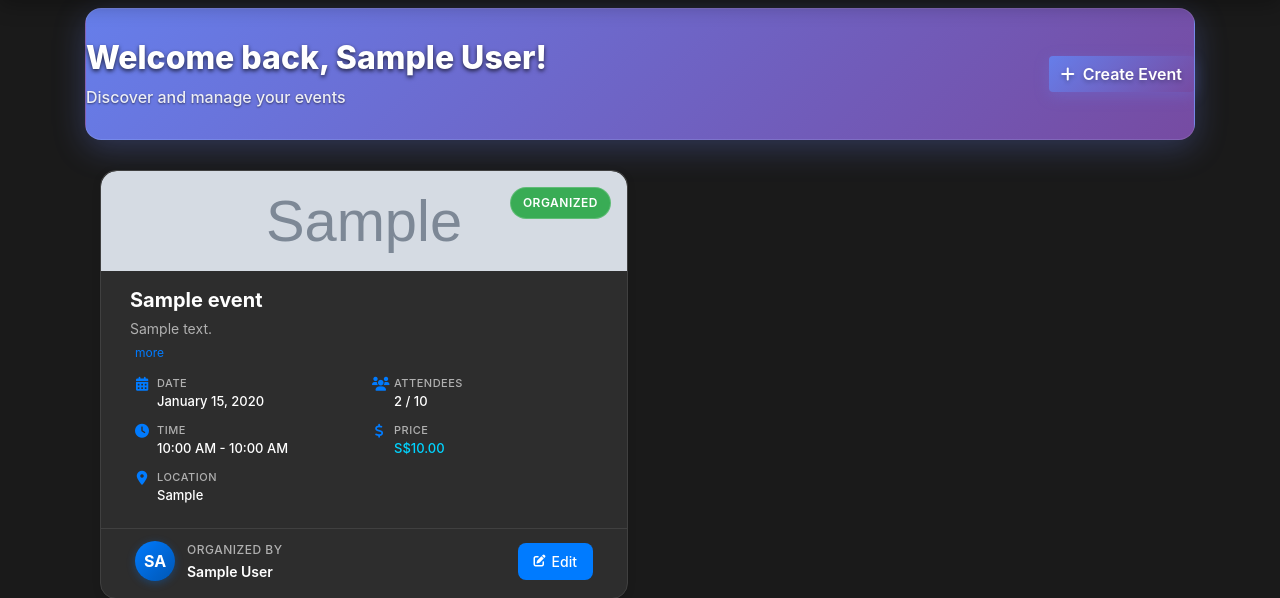
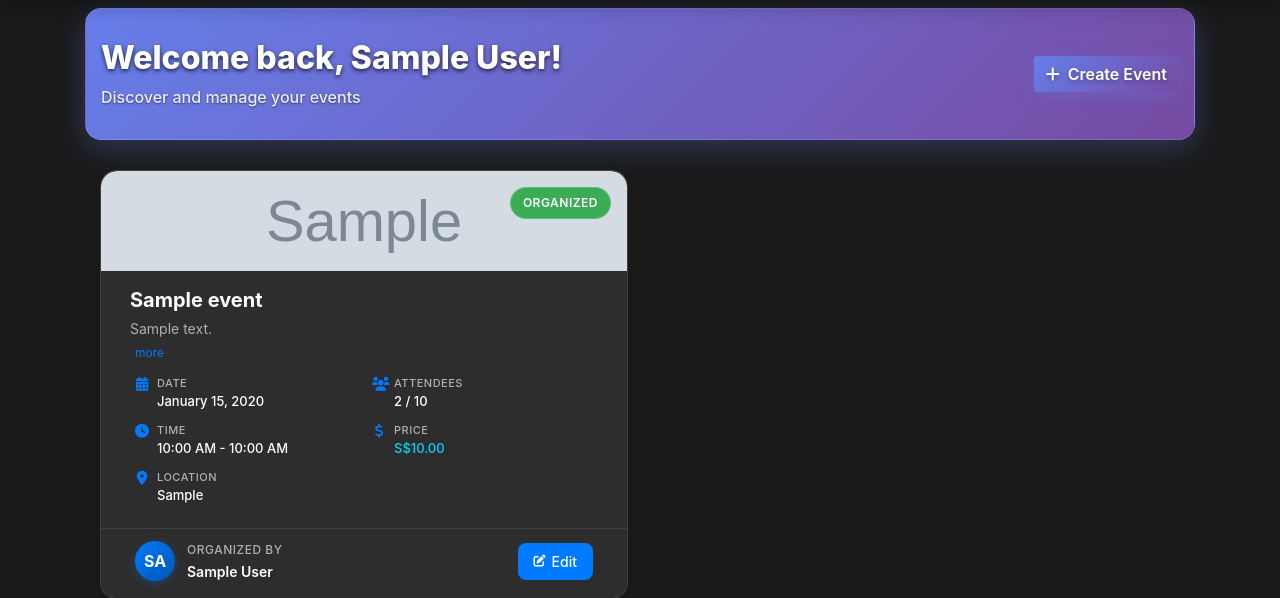
Before and after one commit to gaxiangchong/app.course.rsvp, a Flask app: page / in a window 1280 px wide. Shown: the part 82-680 px from the top of the page. Run offline with Flask 3, Linux system fonts and the light colour scheme; a user stored in the database is signed in; tables that the repository leaves empty hold one stand-in row (values such as "Sample post"); grey boxes marked "Sample" are stand-in pictures; some libraries are stand-ins or nearby versions.

Commit message:
Fix event card alignment and width matching
- Remove container wrapper that was causing right alignment
- Add max-width and auto margins to events-grid for proper centering
- Add matching max-width and margins to welcome-section
- Ensure both sections have same width constraints (1200px max)
- Fix left alignment of event cards
- Match padding between welcome section and events grid

```diff
--- a/eventapp/templates/base.html
+++ b/eventapp/templates/base.html
@@ -1115,6 +1115,10 @@
         grid-template-columns: repeat(auto-fill, minmax(350px, 1fr));
         gap: 24px;
         margin-bottom: 24px;
+        max-width: 1200px; /* Match container max-width */
+        margin-left: auto;
+        margin-right: auto;
+        padding: 0 15px; /* Match container padding */
       }
 
       .event-card-container {
@@ -1542,7 +1546,7 @@
 
       /* Welcome Section */
       .welcome-section {
-        padding: 30px 0;
+        padding: 30px 15px; /* Add horizontal padding to match events-grid */
         margin-bottom: 30px;
         background: linear-gradient(135deg, #667eea 0%, #764ba2 100%);
         border-radius: 16px;
@@ -1550,6 +1554,9 @@
         color: white;
         text-shadow: 0 2px 4px rgba(0, 0, 0, 0.3);
         box-shadow: 0 8px 32px rgba(102, 126, 234, 0.3);
+        max-width: 1200px; /* Match events-grid max-width */
+        margin-left: auto;
+        margin-right: auto;
       }
 
       /* Hero Section for non-authenticated users */
--- a/eventapp/templates/index.html
+++ b/eventapp/templates/index.html
@@ -28,8 +28,7 @@
   {% endif %}
 
   {% if events %}
-    <div class="container">
-      <div class="events-grid">
+    <div class="events-grid">
       {% for event in events %}
         <div class="event-card-container">
           <div class="event-card">
@@ -155,7 +154,6 @@
           </div>
         </div>
       {% endfor %}
-      </div>
     </div>
   {% else %}
     <div class="text-center py-5">
```
